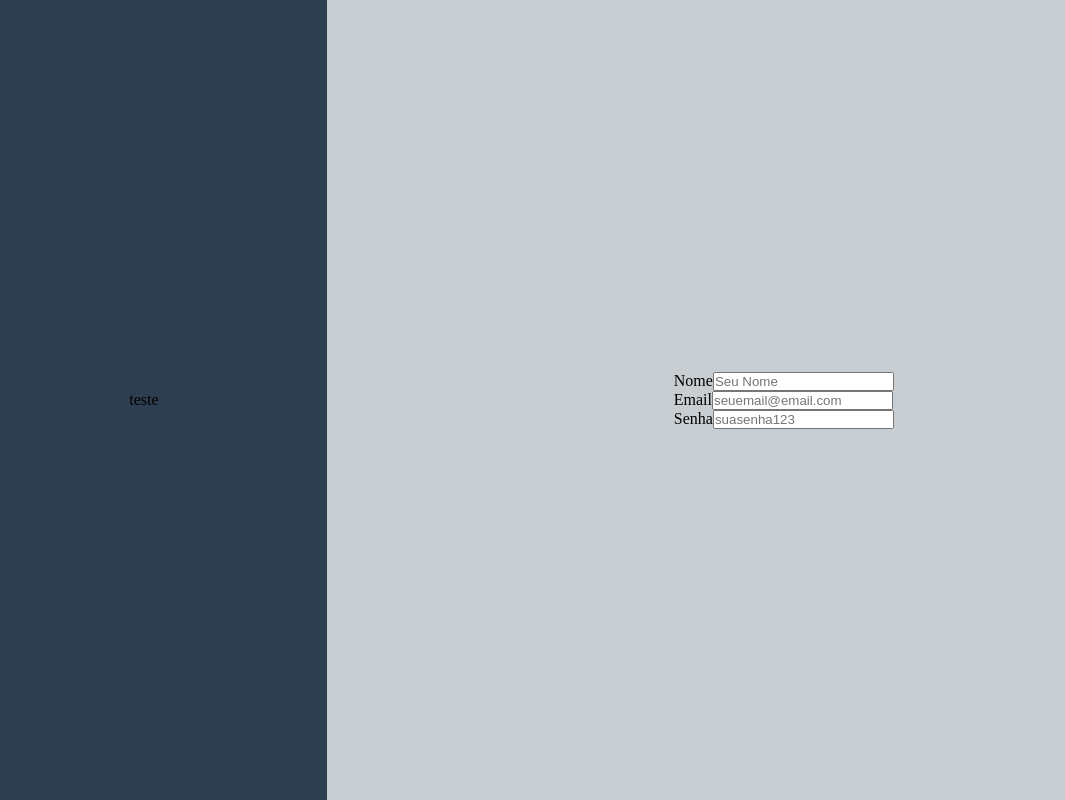
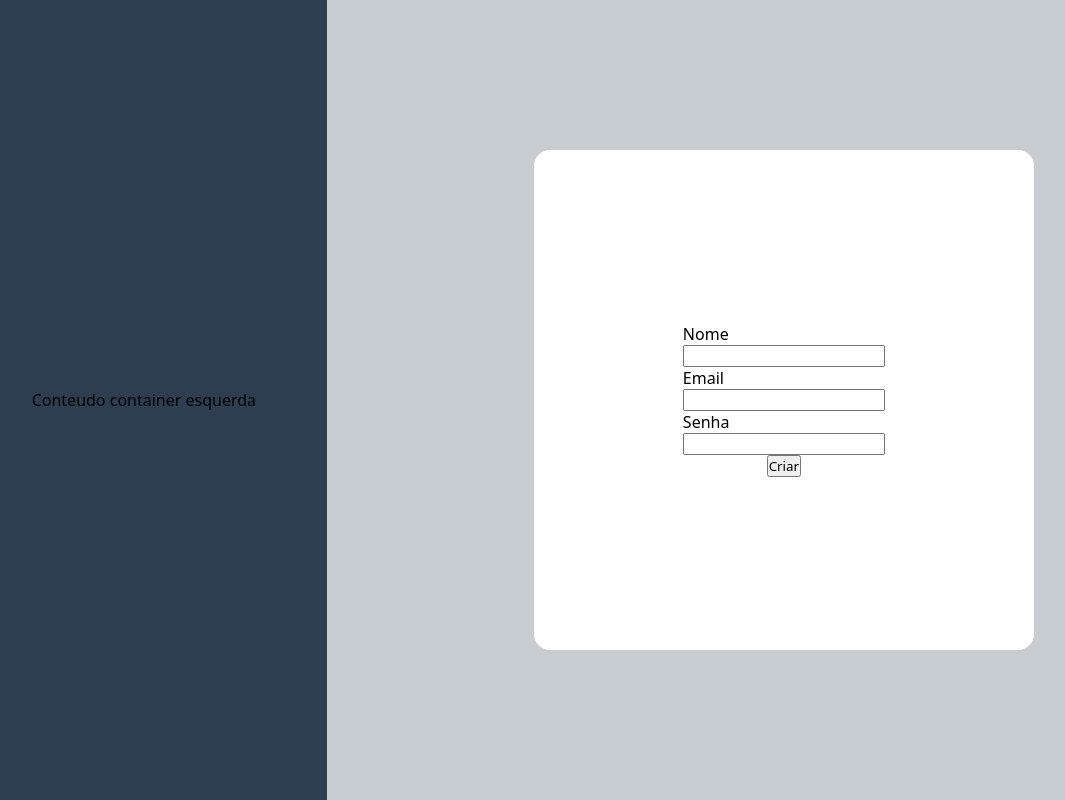
Before and after one commit to mattheus971/Alug, a React (Vite) app in the folder alug/: page /cadastro in a window 1280 px wide. Shown: the whole page, without its empty margins (39-1104 px from the left). Built offline with nearby package versions, Linux system fonts and the light colour scheme.

Commit message:
Progredi na tela de cadastro de usuário

```diff
--- a/alug/src/components/FormularioCadastro/FormularioCadastro.jsx
+++ /dev/null
@@ -1,28 +0,0 @@
-import React from 'react'
-import InputPadrao from '../InputPadrao/InputPadrao'
-
-function FormularioCadastro() {
-    return (
-        <div className='container-formulario'>
-            <InputPadrao
-                label={'Nome'}
-                placeholder={'Seu Nome'}
-                type='text'
-            />
-
-            <InputPadrao
-                label={'Email'}
-                placeholder={'seuemail@email.com'}
-                type='email'
-            />
-
-            <InputPadrao
-                label={'Senha'}
-                placeholder={'suasenha123'}
-                type='password'
-            />
-        </div>
-    )
-}
-
-export default FormularioCadastro
--- a/alug/src/components/InputPadrao/InputPadrao.css
+++ b/alug/src/components/InputPadrao/InputPadrao.css
@@ -0,0 +1,4 @@
+.container-input{
+    display: flex;
+    flex-direction: column ;
+}
--- a/alug/src/components/InputPadrao/InputPadrao.jsx
+++ b/alug/src/components/InputPadrao/InputPadrao.jsx
@@ -1,8 +1,9 @@
 import React from 'react'
+import './InputPadrao.css'
 
 function InputPadrao({ label, placeholder, type = "text", value }) {
     return (
-        <div>
+        <div className='container-input'>
             {label && <label>{label}</label>}
             <input
             placeholder={placeholder}
--- a/alug/src/index.css
+++ b/alug/src/index.css
@@ -2,4 +2,5 @@
   margin: 0;
   padding: 0;
   box-sizing: border-box;
+  font-family: system-ui, -apple-system, BlinkMacSystemFont, 'Segoe UI', Roboto, Oxygen, Ubuntu, Cantarell, 'Open Sans', 'Helvetica Neue', sans-serif;
 }
--- a/alug/src/pages/Cadastro/Cadastro.css
+++ b/alug/src/pages/Cadastro/Cadastro.css
@@ -20,3 +20,20 @@
     justify-content: center;
     align-items: center;
 }
+
+form{
+    background-color: white;
+    padding: 18px;
+    border-radius: 16px;
+    display: flex;
+    justify-content: center;
+    align-items: center;
+    flex-direction: column;
+    height: 500px;
+    width: 500px;
+}
+
+.container-input{
+    display: flex;
+    flex-direction: column;
+}
--- a/alug/src/pages/Cadastro/Cadastro.jsx
+++ b/alug/src/pages/Cadastro/Cadastro.jsx
@@ -1,15 +1,34 @@
-import FormularioCadastro from '../../components/FormularioCadastro/FormularioCadastro'
 import './Cadastro.css'
 
 function Cadastro() {
   return (
     <div className='corpo-cadastro'>
+
       <div className='container-esquerda'>
-        teste
+        Conteudo container esquerda
       </div>
 
       <div className='container-direita'>
-        <FormularioCadastro />
+        <form action="">
+          <div className='container-input'>
+            <label>Nome</label>
+            <input type="text" />
+          </div>
+
+          <div className='container-input'>
+            <label>Email</label>
+            <input type="email" />
+          </div>
+
+          <div className='container-input'>
+            <label>Senha</label>
+            <input type="password" />
+          </div>
+
+          <button>Criar</button>
+
+        </form>
+
       </div>
     </div>
 
```
Also changed, not shown: alug/src/components/BotaoPadrao/BotaoPadrao.jsx (added, +12 -0 lines), alug/src/components/BotaoPadrao/BotaoPadrao.css (added).
